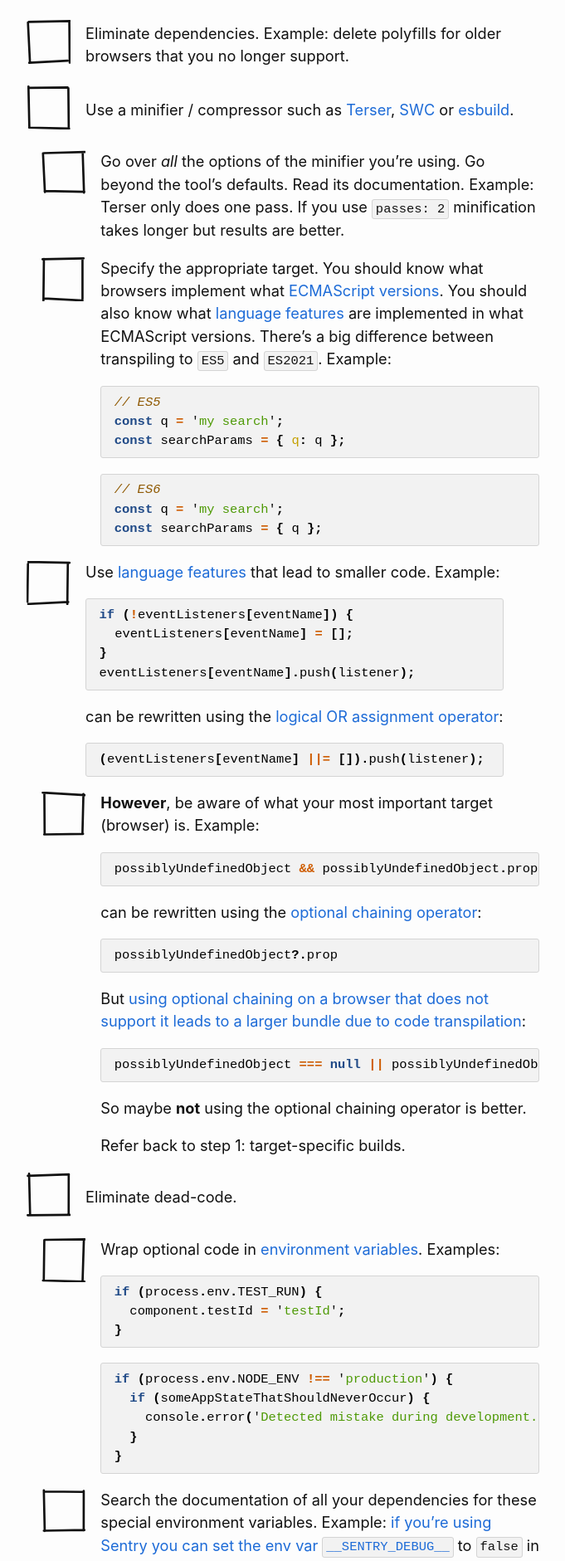
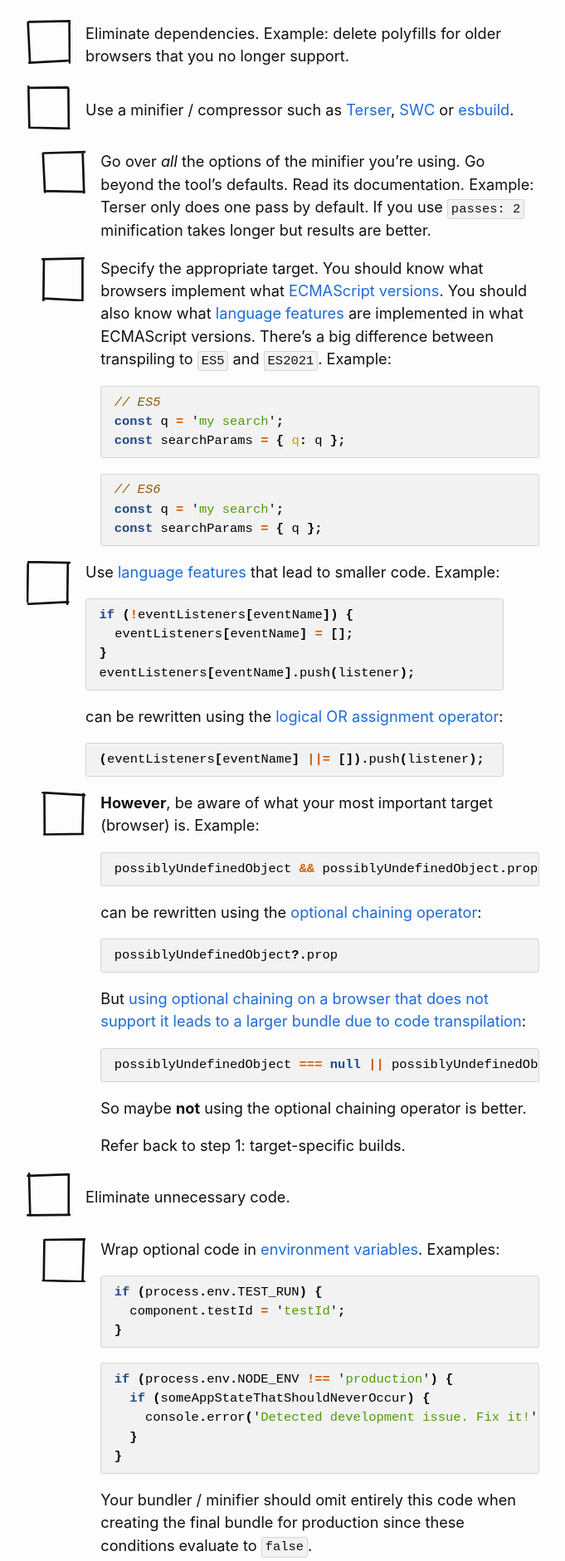
Before and after one commit to guilhermesimoes/guilhermesimoes.github.io, a Jekyll site: the page built from _posts/2026-04-14-a-comprehensive-todo-list-for-reducing-your-js-bundle.md, in a window 1280 px wide. Shown: the part 1189-3070 px from the top of the page at 83% size, without its empty margins (299-980 px from the left). Built offline with Jekyll 4.4.1, drawn with Linux system fonts in a browser that asks for light colours; some of the changed text lies outside the part shown.

Commit message:
bundlesize

````diff
--- a/_posts/2026-04-14-a-comprehensive-todo-list-for-reducing-your-js-bundle.md
+++ b/_posts/2026-04-14-a-comprehensive-todo-list-for-reducing-your-js-bundle.md
@@ -54,7 +54,7 @@ This is a list of all the things I know, and all the things we've used to reduce
 
   - <div class="list-item" markdown="1">
     <handdrawn-checkbox><input type="checkbox" /></handdrawn-checkbox>
-    Go over _all_ the options of the minifier you're using. Go beyond the tool's defaults. Read its documentation. Example: Terser only does one pass. If you use `passes: 2` minification takes longer but results are better.
+    Go over _all_ the options of the minifier you're using. Go beyond the tool's defaults. Read its documentation. Example: Terser only does one pass by default. If you use `passes: 2` minification takes longer but results are better.
     </div>
 
   - <div class="list-item" markdown="1">
@@ -124,7 +124,7 @@ This is a list of all the things I know, and all the things we've used to reduce
 
 - <div class="list-item" markdown="1">
   <handdrawn-checkbox><input type="checkbox" /></handdrawn-checkbox>
-  Eliminate dead-code.
+  Eliminate unnecessary code.
   </div>
 
   - <div class="list-item" markdown="1">
@@ -141,10 +141,12 @@ This is a list of all the things I know, and all the things we've used to reduce
     ```ts
     if (process.env.NODE_ENV !== 'production') {
       if (someAppStateThatShouldNeverOccur) {
-        console.error('Detected mistake during development. Fix it!');
+        console.error('Detected development issue. Fix it!');
       }
     }
     ```
+
+    Your bundler / minifier should omit entirely this code when creating the final bundle for production since these conditions evaluate to `false`.
     </div>
     </div>
 
--- a/_sass/_posts/_my-top-movies-of-the-2010s.scss
+++ b/_sass/_posts/_my-top-movies-of-the-2010s.scss
@@ -69,7 +69,7 @@
     margin-bottom: 1em;
 
     > div {
-      overflow-x: auto;
+      min-width: 0;
     }
 
     p {
````
Also changed, not shown: other parts of _posts/2026-04-14-a-comprehensive-todo-list-for-reducing-your-js-bundle.md (+3 -0 lines).
